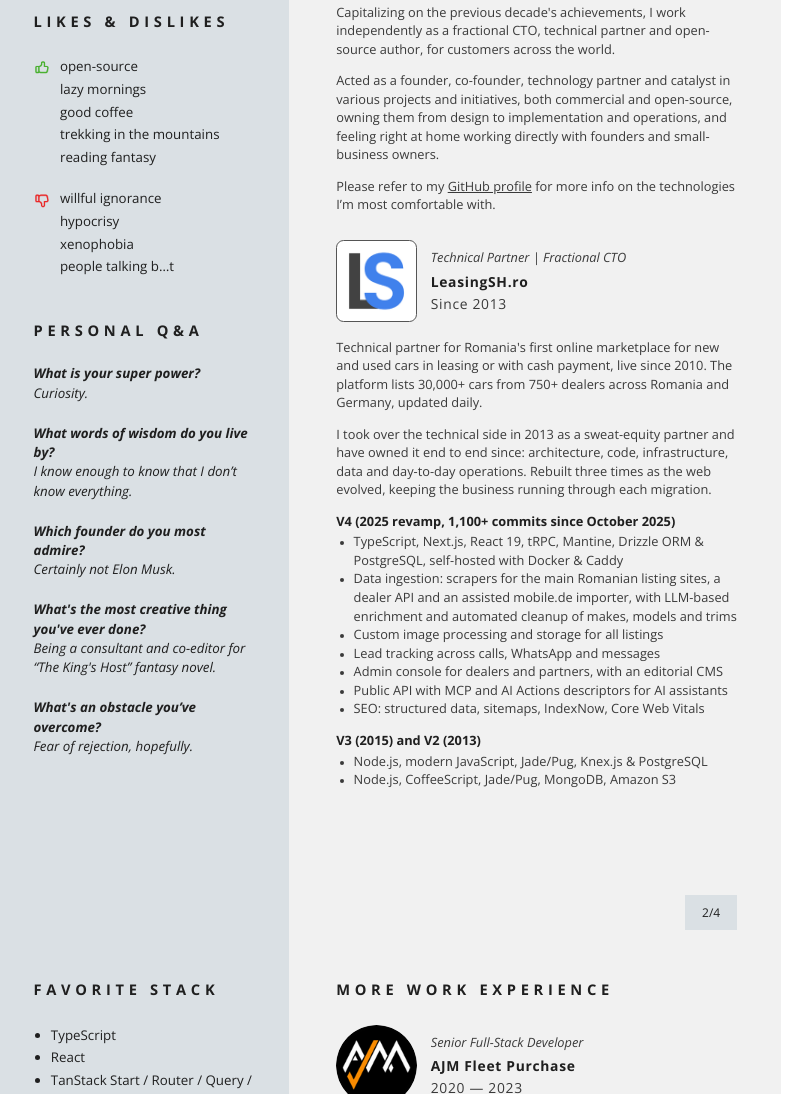
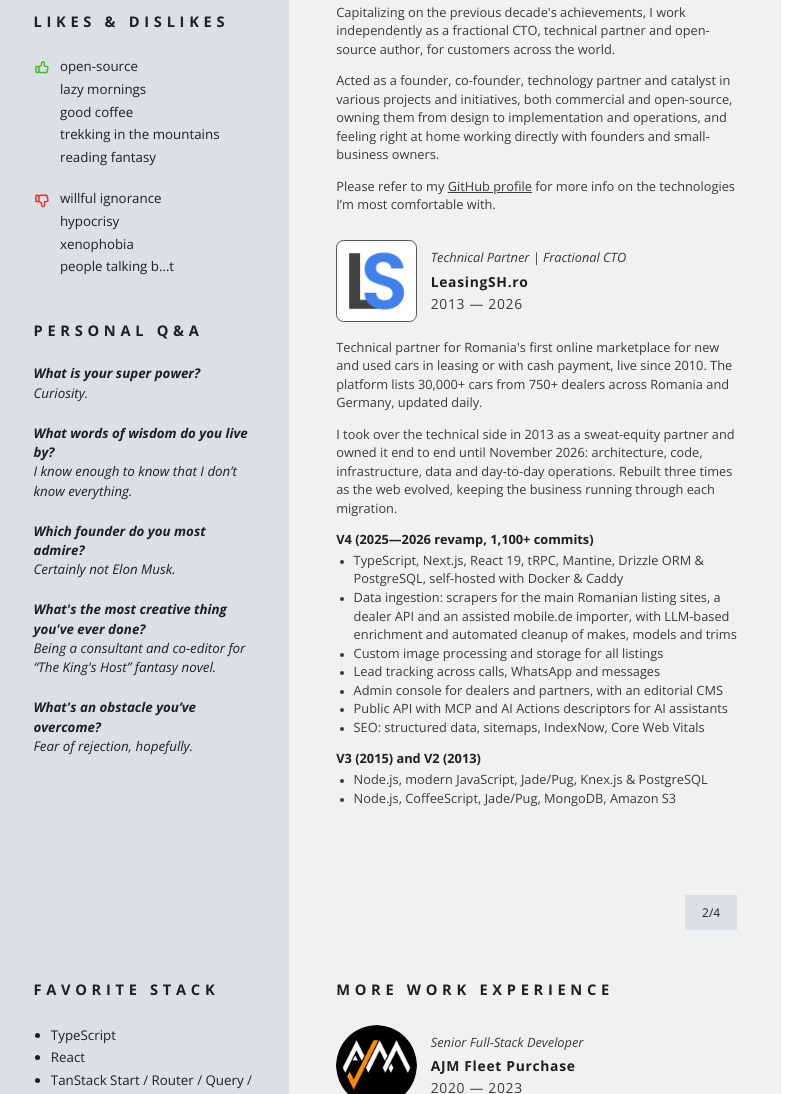
Before and after one commit to icflorescu/icflorescu, a website: page resume/resume.html in a window 1280 px wide. Shown: the part 1315-2409 px from the top of the page, without its empty margins (13-825 px from the left). Drawn offline with nearby package versions, Linux system fonts and the light colour scheme.

Commit message:
Update README & resume

```diff
--- a/resume/resume.html
+++ b/resume/resume.html
@@ -205,12 +205,12 @@
           <div>
             <div class="title">Technical Partner | Fractional CTO</div>
             <div class="org"><a href="https://www.leasingsh.ro/" style="text-decoration: none">LeasingSH.ro</a></div>
-            <div class="when">Since 2013</div>
+            <div class="when">2013 — 2026</div>
           </div>
         </div>
         <p>Technical partner for Romania's first online marketplace for new and used cars in leasing or with cash payment, live since 2010. The platform lists 30,000+ cars from 750+ dealers across Romania and Germany, updated daily.</p>
-        <p>I took over the technical side in 2013 as a sweat-equity partner and have owned it end to end since: architecture, code, infrastructure, data and day-to-day operations. Rebuilt three times as the web evolved, keeping the business running through each migration.</p>
-        <h4>V4 (2025 revamp, 1,100+ commits since October 2025)</h4>
+        <p>I took over the technical side in 2013 as a sweat-equity partner and owned it end to end until November 2026: architecture, code, infrastructure, data and day-to-day operations. Rebuilt three times as the web evolved, keeping the business running through each migration.</p>
+        <h4>V4 (2025—2026 revamp, 1,100+ commits)</h4>
         <ul>
           <li>TypeScript, Next.js, React 19, tRPC, Mantine, Drizzle ORM &amp; PostgreSQL, self-hosted with Docker &amp; Caddy</li>
           <li>Data ingestion: scrapers for the main Romanian listing sites, a dealer API and an assisted mobile.de importer, with LLM-based enrichment and automated cleanup of makes, models and trims</li>
```
Also changed, not shown: README.md, 1 other file.
